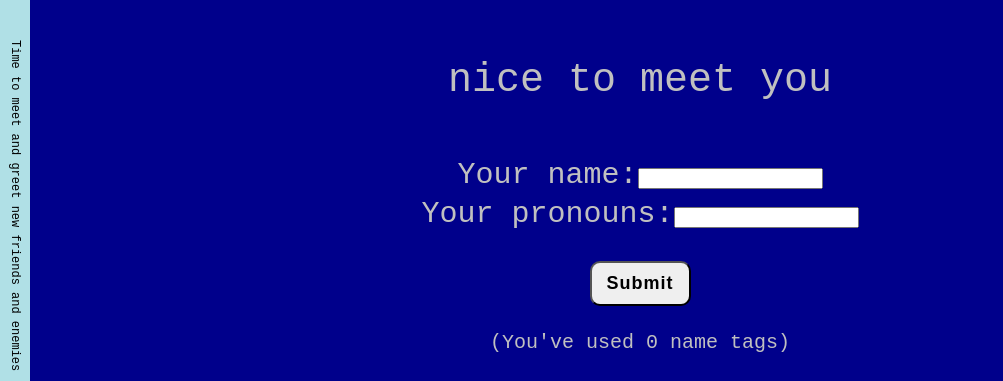
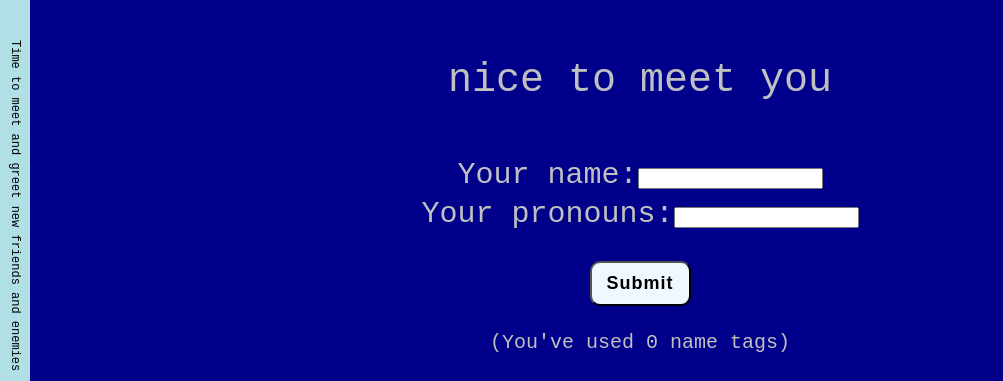
Before and after one commit to dj-drakos/101-lab-02a-name-tag, a plain HTML site: page index.html in a window 1280 px wide. Shown: the top 381 px of the page, without its empty margins (0-1003 px from the left). Drawn offline with Linux system fonts and the light colour scheme.

Commit message:
tweaked style.css

```diff
--- a/style.css
+++ b/style.css
@@ -107,8 +107,8 @@ span.pronoun    {
 
 
 button {
+    background:aliceblue;
     border-radius: 10px;
-    box-shadow: ;
     color: black;
     font-family: sans-serif;
     font-size: 18px;
```
